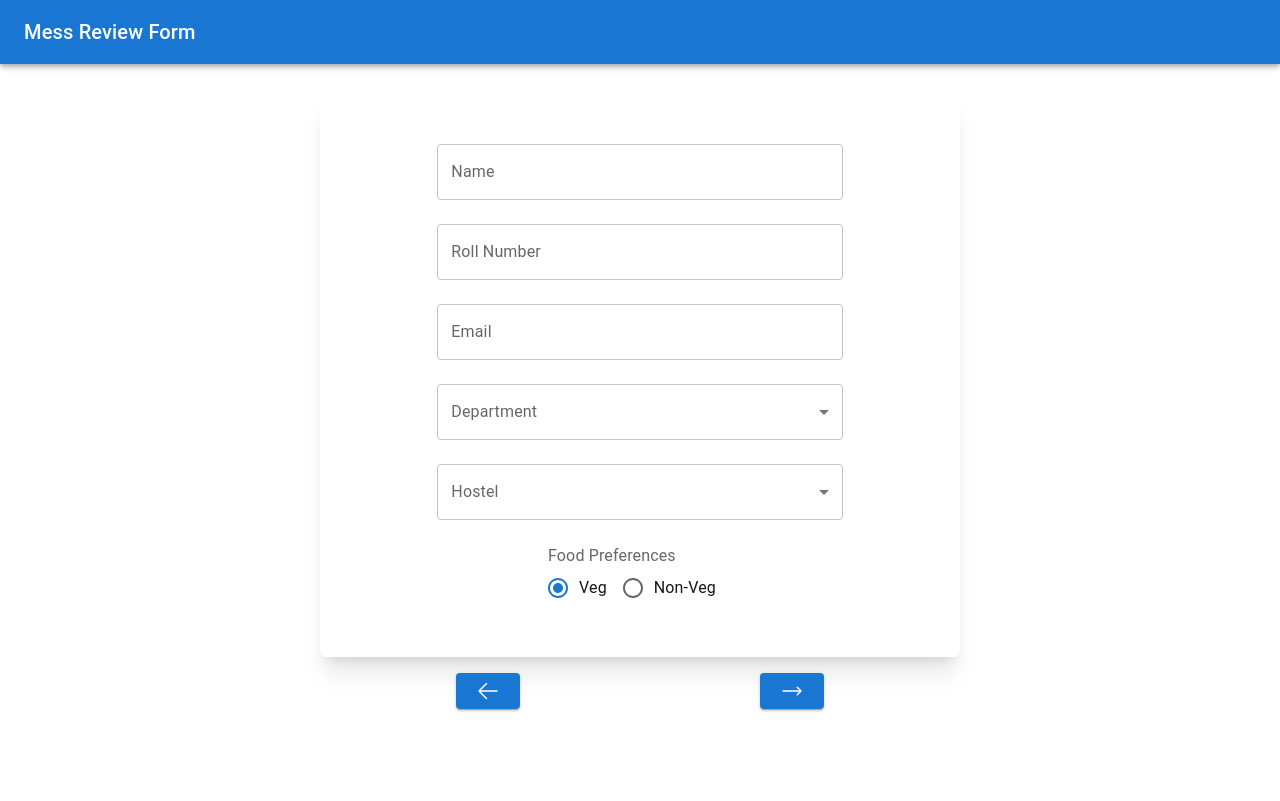
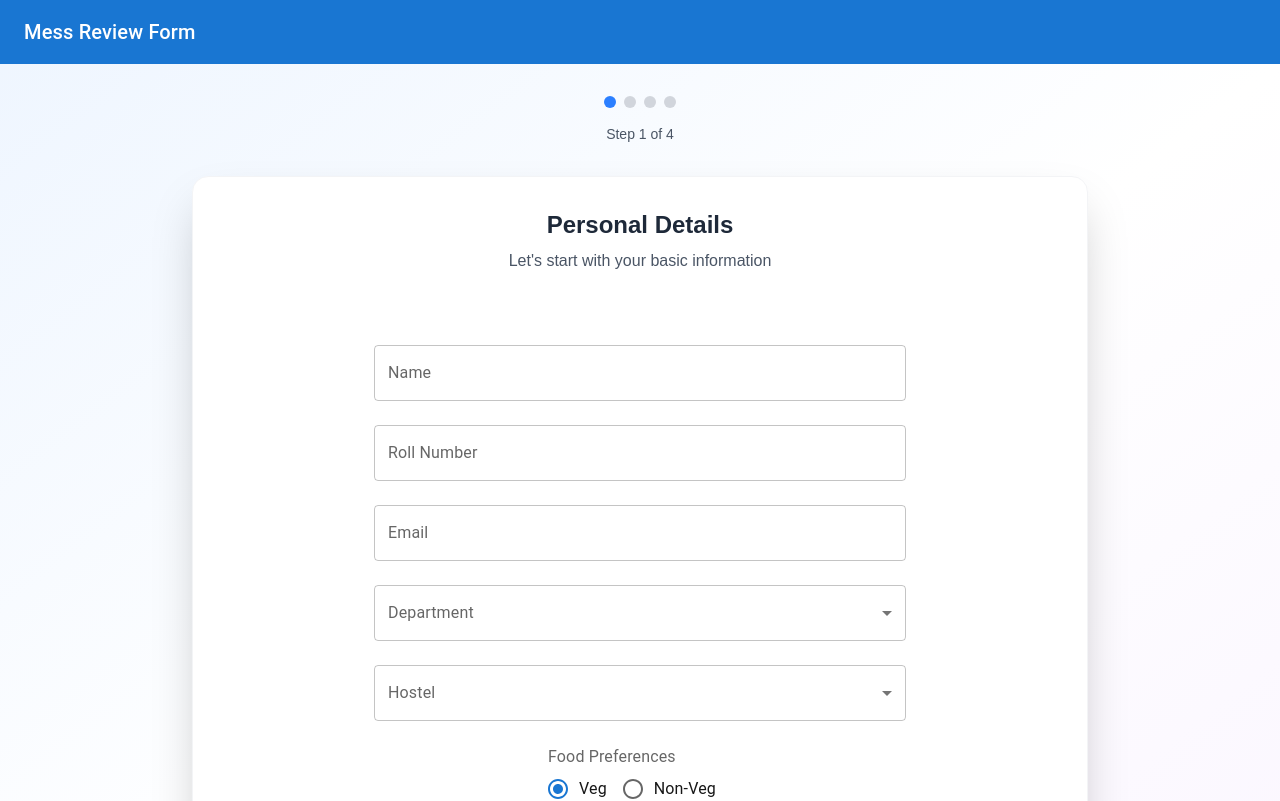
Before and after one commit to TusharVerma25072005/day2-ht, a Next.js app: page / in a window 1280 px wide. Shown: the top 801 px of the page. Built offline with nearby package versions, Linux system fonts and the light colour scheme.

Commit message:
new changes4

```diff
--- a/src/app/page.js
+++ b/src/app/page.js
@@ -20,46 +20,114 @@ export default function Home() {
   const [preferences , setPreferences] = React.useState([])
 
   return (
-    <div className="flex flex-col justify-center items-center pt-8 ">
-        <div className={`w-full md:w-1/2  rounded-md flex flex-col justify-center items-center shadow-xl ${page !=0 ? "hidden" : "block"}`}>
-          <PersonalDetails  Department={Department} setDepartment={setDepartment} Hostel={Hostel} setHostel={setHostel} Pref={Pref} setPref={setPref} Name={Name} setName={setName} RollNo ={RollNo} setRollNo={setRollNo} Email={Email} setEmail = {setEmail}/>
+    <div className="min-h-screen bg-gradient-to-br from-blue-50 via-white to-purple-50 py-8 px-4">
+      <div className="max-w-4xl mx-auto">
+        {/* Progress indicator */}
+        <div className="mb-8">
+          <div className="flex justify-center space-x-2 mb-4">
+            {[0, 1, 2, 3].map((step) => (
+              <div
+                key={step}
+                className={`w-3 h-3 rounded-full transition-all duration-300 ${
+                  step <= page ? 'bg-blue-500' : 'bg-gray-300'
+                }`}
+              />
+            ))}
           </div>
-        <div className={`w-full md:w-1/2  rounded-md flex flex-col justify-center items-center shadow-xl ${page !=1 ? "hidden" : "block"}`}>
-          <ReviewForm setMenuReview ={setMenuReview}/>
+          <div className="text-center text-gray-600 text-sm">
+            Step {page + 1} of 4
           </div>
-        <div className={`w-full md:w-1/2  rounded-md flex flex-col justify-center items-center shadow-xl ${page !=2 ? "hidden" : "block"}`}>
+        </div>
+
+        {/* Form containers */}
+        <div className="relative">
+          <div className={`transform transition-all duration-500 ease-in-out ${
+            page !== 0 ? "opacity-0 scale-95 pointer-events-none absolute inset-0" : "opacity-100 scale-100"
+          }`}>
+            <div className="bg-white rounded-2xl shadow-2xl border border-gray-100 p-8 backdrop-blur-sm">
+              <div className="text-center mb-6">
+                <h2 className="text-2xl font-bold text-gray-800 mb-2">Personal Details</h2>
+                <p className="text-gray-600">Let's start with your basic information</p>
+              </div>
+              <PersonalDetails
+                Department={Department} setDepartment={setDepartment}
+                Hostel={Hostel} setHostel={setHostel}
+                Pref={Pref} setPref={setPref}
+                Name={Name} setName={setName}
+                RollNo={RollNo} setRollNo={setRollNo}
+                Email={Email} setEmail={setEmail}
+              />
+            </div>
+          </div>
+
+          <div className={`transform transition-all duration-500 ease-in-out ${
+            page !== 1 ? "opacity-0 scale-95 pointer-events-none absolute inset-0" : "opacity-100 scale-100"
+          }`}>
+            <div className="bg-white rounded-2xl shadow-2xl border border-gray-100 p-8 backdrop-blur-sm">
+              <div className="text-center mb-6">
+                <h2 className="text-2xl font-bold text-gray-800 mb-2">Menu Review</h2>
+                <p className="text-gray-600">Share your thoughts on the menu</p>
+              </div>
+              <ReviewForm setMenuReview={setMenuReview}/>
+            </div>
+          </div>
+
+          <div className={`transform transition-all duration-500 ease-in-out ${
+            page !== 2 ? "opacity-0 scale-95 pointer-events-none absolute inset-0" : "opacity-100 scale-100"
+          }`}>
+            <div className="bg-white rounded-2xl shadow-2xl border border-gray-100 p-8 backdrop-blur-sm">
+              <div className="text-center mb-6">
+                <h2 className="text-2xl font-bold text-gray-800 mb-2">Preferences</h2>
+                <p className="text-gray-600">Select your food preferences</p>
+              </div>
               <Selection pref={Pref} preferences={preferences} setPreferences={setPreferences}/>
             </div>
-        <div className={`w-full md:w-1/2  rounded-md flex flex-col justify-center items-center shadow-xl ${page !=3 ? "hidden" : "block"}`}>
+          </div>
+
+          <div className={`transform transition-all duration-500 ease-in-out ${
+            page !== 3 ? "opacity-0 scale-95 pointer-events-none absolute inset-0" : "opacity-100 scale-100"
+          }`}>
+            <div className="bg-white rounded-2xl shadow-2xl border border-gray-100 p-8 backdrop-blur-sm">
+              <div className="text-center mb-6">
+                <h2 className="text-2xl font-bold text-gray-800 mb-2">Feedback</h2>
+                <p className="text-gray-600">Your feedback helps us improve</p>
+              </div>
               <Feedback />
             </div>
+          </div>
+        </div>
 
-
-
-        <div className="w-full md:w-1/2 flex justify-around p-4 flex-row">
-          <BackDisplayButton setPage={()=>{
-              if(page >0){
-
-                setPage(page-1)
+        {/* Navigation buttons */}
+        <div className="mt-8 bg-white rounded-xl shadow-lg border border-gray-100 p-6">
+          <div className="flex justify-between items-center">
+            <BackDisplayButton
+              setPage={() => {
+                if(page > 0) {
+                  setPage(page - 1)
                 }
               }}
             />
-          <ForwardDisplayButton  setPage={()=>{
-              if(page >=4)return;
-              if(Name == '' || Email=='' || Department == '' || Hostel == '' || RollNo == ''){
+            <div className="text-sm text-gray-500">
+              {page < 3 ? 'Continue' : 'Submit'}
+            </div>
+            <ForwardDisplayButton
+              setPage={() => {
+                if(page >= 4) return;
+                if(Name === '' || Email === '' || Department === '' || Hostel === '' || RollNo === '') {
                   alert("Enter the full details")
                   return
                 }
-              if(page == 3){
+                if(page === 3) {
                   console.log({
-                  Name, Email, Department, Hostel, RollNo , Pref , MenuReview , preferences
+                    Name, Email, Department, Hostel, RollNo, Pref, MenuReview, preferences
                   })
-
                 }
-              setPage(page+1)
+                setPage(page + 1)
               }}
             />
           </div>
         </div>
+      </div>
+    </div>
   );
 }
```
Lines whose indentation alone changed are shown as unchanged.
